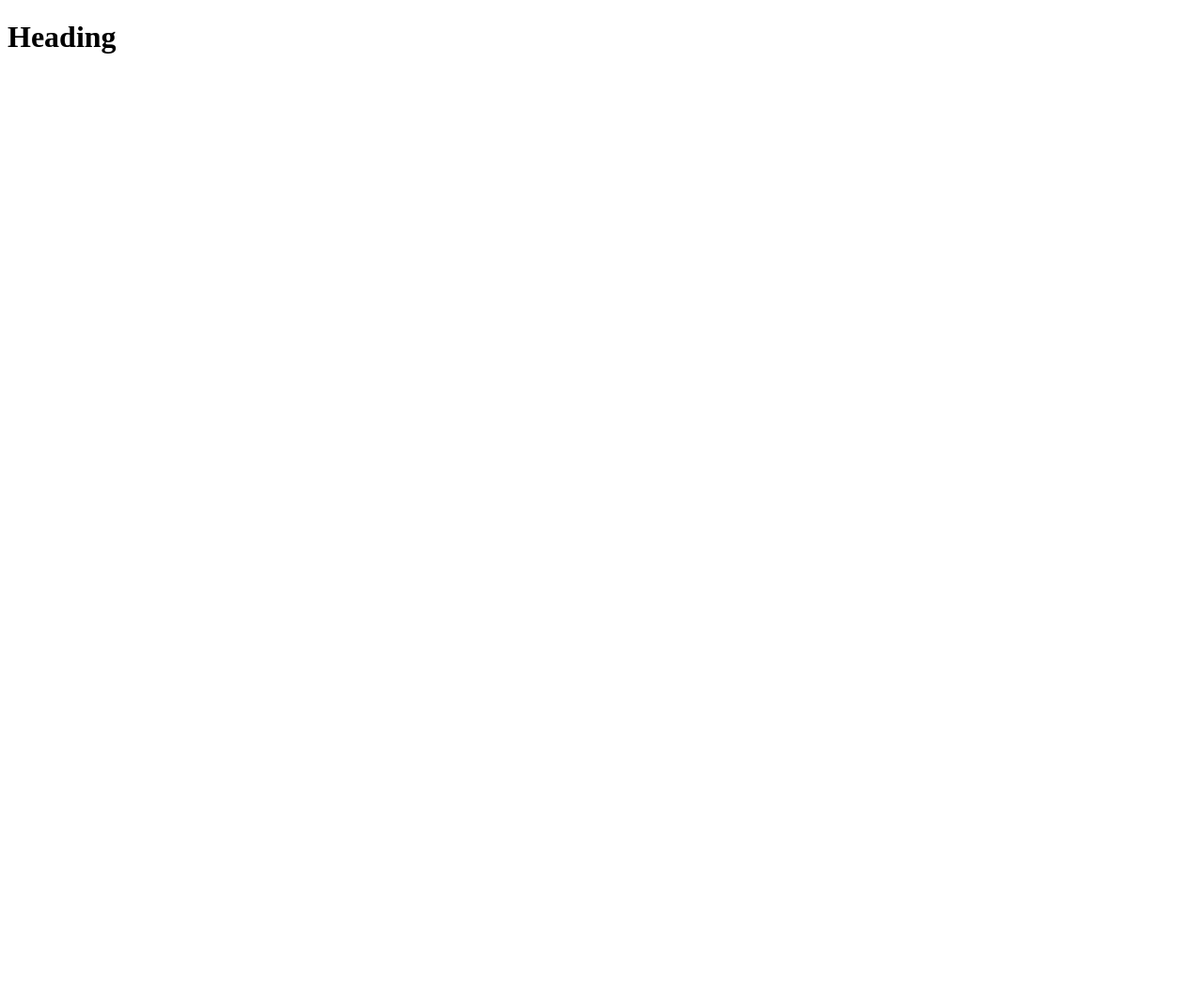
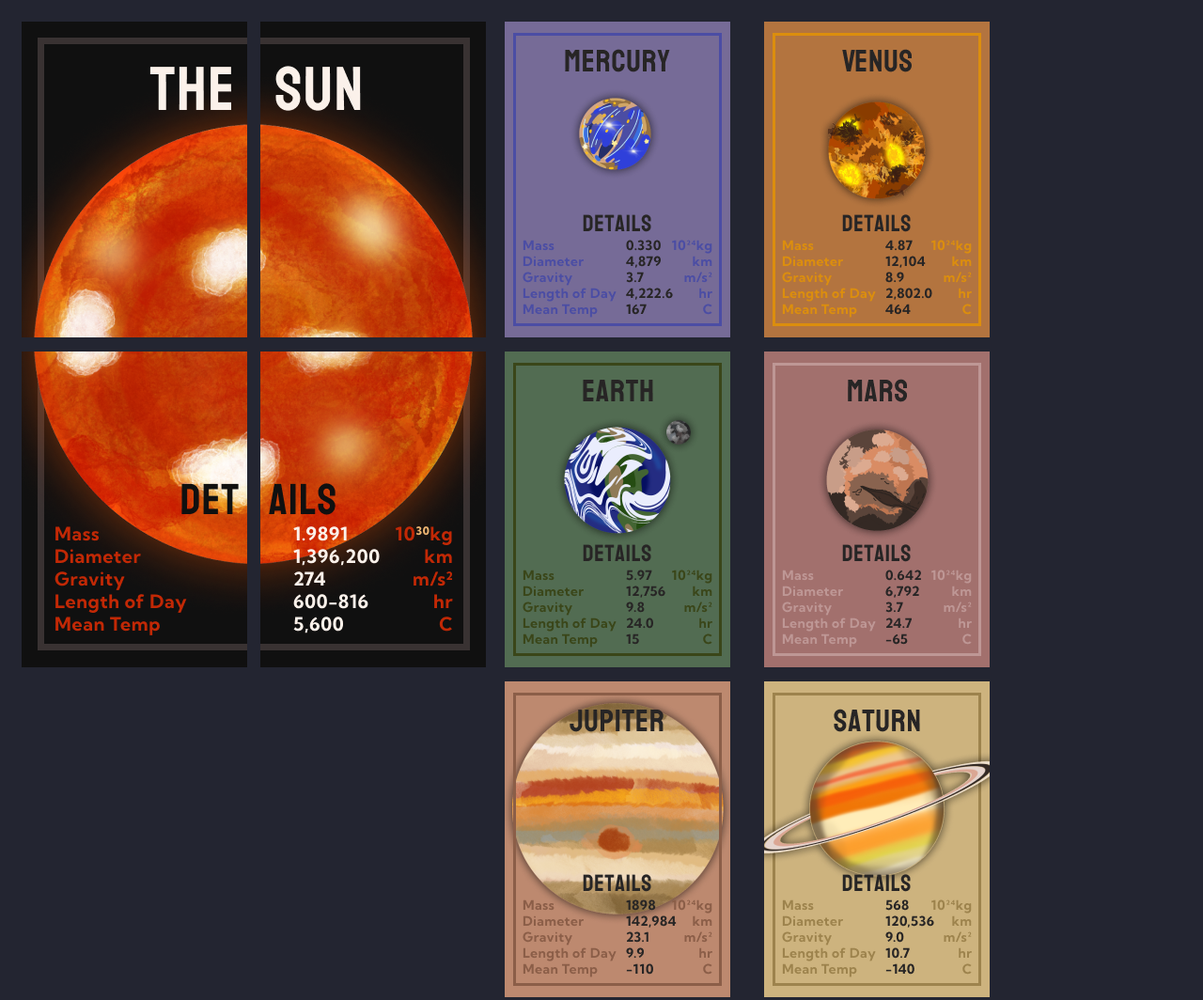
Before and after one commit to sarahbroida/c1PlanetaryCards, a plain HTML site: page index.html in a window 1280 px wide. Shown: the top 1064 px of the page at 94% size. Before the commit the page ends 800 px from the top, so only its background shows below. Drawn offline with Linux system fonts and the light colour scheme.

Commit message:
All HTML and CSS

```diff
--- a/index.html
+++ b/index.html
@@ -8,7 +8,28 @@
     <link rel="stylesheet" href="screen.css">
   </head>
   <body>
-    <h1>Heading</h1>
-    <script src="index.js"></script>
+    <section class="All">
+      <section class="Sun">
+        <section class="SunTop">
+          <img alt="One quarter of the Sun" src="Images/Sun_1.png" />
+          <img alt="One quarter of the Sun" src="Images/Sun_2.png" />
+        </section>
+        <section class="SunBottom">
+          <img alt="One quarter of the Sun" src="Images/Sun_3.png" />
+          <img alt="One quarter of the Sun" src="Images/Sun_4.png" />
+        </section>
+      </section>
+      <section class="Planets">
+        <img alt="Mercury Card" src="Images/Mercury.png" />
+        <img alt="Venus Card" src="Images/Venus.png" />
+        <img alt="Earth Card" src="Images/Earth.png" />
+        <img alt="Mars Card" src="Images/Mars.png" />
+        <img alt="Jupiter Card" src="Images/Jupiter.png" />
+        <img alt="Saturn Card" src="Images/Saturn.png" />
+        <img alt="Uranus Card" src="Images/Uranus.png" />
+        <img alt="Neptune Card" src="Images/Neptune.png" />
+        <img alt="Pluto Card" src="Images/Pluto.png" />
+      </section>
+    </section>
   </body>
 </html>
--- a/screen.css
+++ b/screen.css
@@ -1 +1,37 @@
 /* Add screen styles below */
+
+body {
+    background: #232531;
+}
+
+.All {
+    display: flex;
+    flex-wrap: wrap;
+    padding: 5px;
+    text-align: auto;
+}
+
+.Planets {
+    flex: 50%;
+    padding: 5px;
+}
+
+.SunTop {
+    flex: 50%;
+    margin: 5px;
+}
+
+.SunBottom {
+    flex: 50%;
+    margin: 5px;
+}
+
+.Sun img {
+    vertical-align: middle;
+    margin: 5px;
+}
+
+.Planets img {
+    vertical-align: middle;
+    margin: 5px 27px 10px 5px;
+}
```
Also changed, not shown: Images/Earth.png (added), Images/Jupiter.png (added), Images/Mars.png (added), Images/Mercury.png (added), Images/Neptune.png (added), Images/Pluto.png (added), Images/Saturn.png (added), Images/Sun_1.png (added), Images/Sun_2.png (added), Images/Sun_3.png (added), Images/Sun_4.png (added), Images/Uranus.png (added), Images/Venus.png (added), index.js (line endings or trailing spaces).
